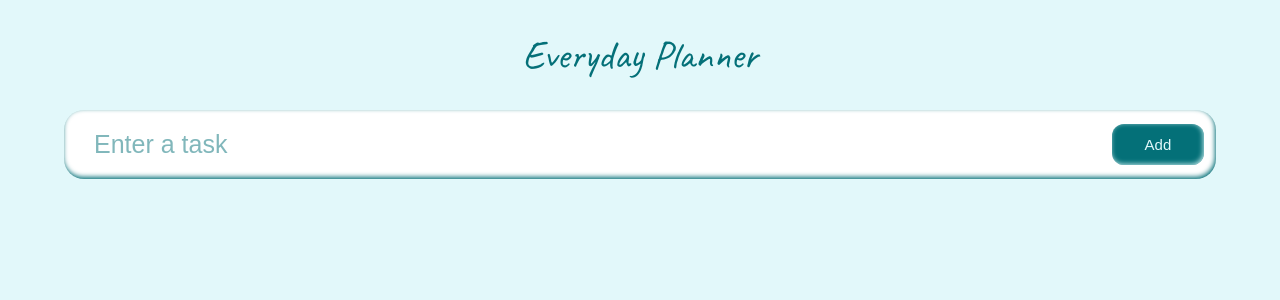
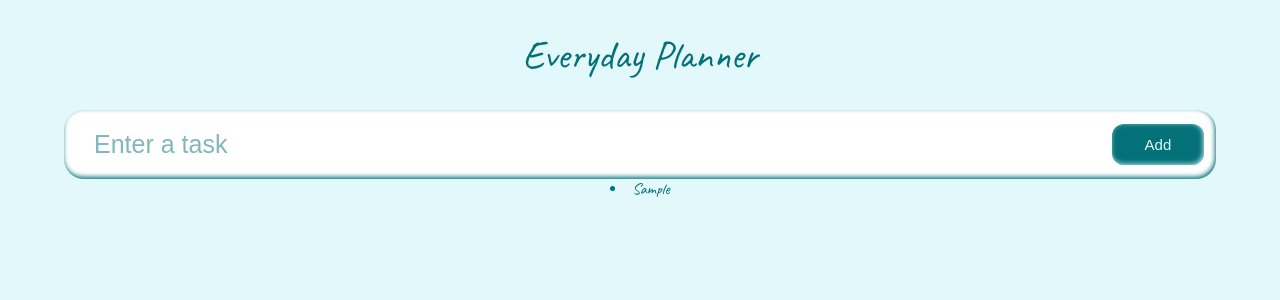
Before and after one commit to Francieli-S/everyday-planner, a React (Vite) app: page / in a window 1280 px wide. Both pictures are taken after typing "Sample" into the empty fields and a click on the button "Add". Shown: the top 300 px of the page. Built offline with nearby package versions, Linux system fonts and the light colour scheme.

Commit message:
add TaskList component and add it to the App

```diff
--- a/src/App.tsx
+++ b/src/App.tsx
@@ -1,6 +1,7 @@
 import React, { useState } from 'react';
 import './App.css';
 import InputField from './components/InputField';
+import TaskList from './components/TaskList';
 import { Tasks } from './model';
 import { v4 as uuidV4 } from 'uuid';
 
@@ -27,6 +28,10 @@ const App: React.FC = () => {
         setTask={setTask}
         handleAdd={handleAdd}
       />
+      <TaskList
+        tasks={tasks}
+        setTasks={setTasks}
+      />
     </div>
   );
 };
--- /dev/null
+++ b/src/components/TaskList.tsx
@@ -0,0 +1,20 @@
+import React from 'react';
+import { Tasks } from './model';
+
+interface Props {
+  tasks: Tasks[];
+  // I got the setTasks data type by hovering on setTasks prop
+  setTasks: React.Dispatch<React.SetStateAction<Tasks[]>>
+}
+
+const TaskList: React.FC<Props> = ({ tasks, setTasks }) => {
+  return (
+    <div>
+      {tasks.map((task) => (
+        <li key={task.id}>{task.task}</li>
+      ))}
+    </div>
+  );
+};
+
+export default TaskList;
```
